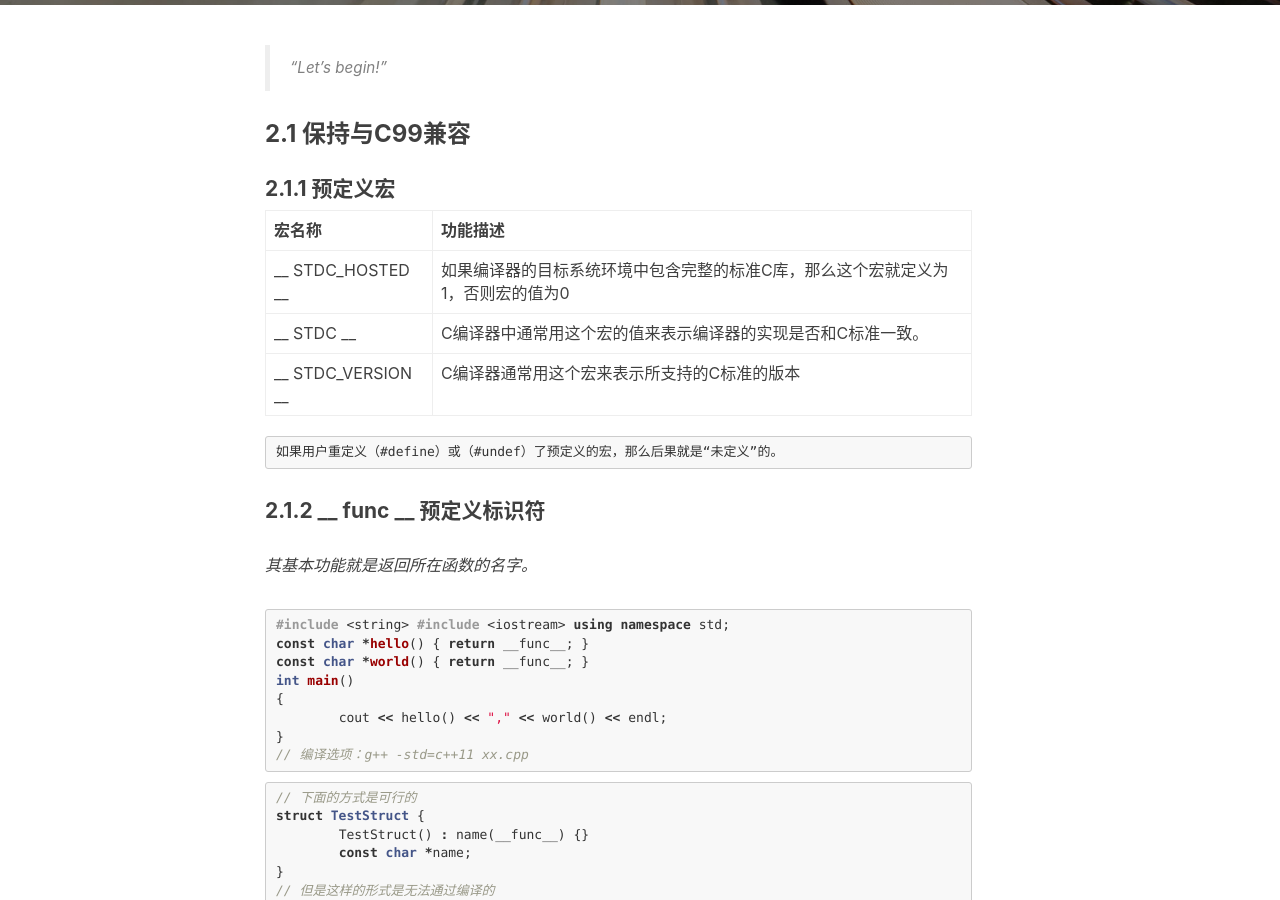
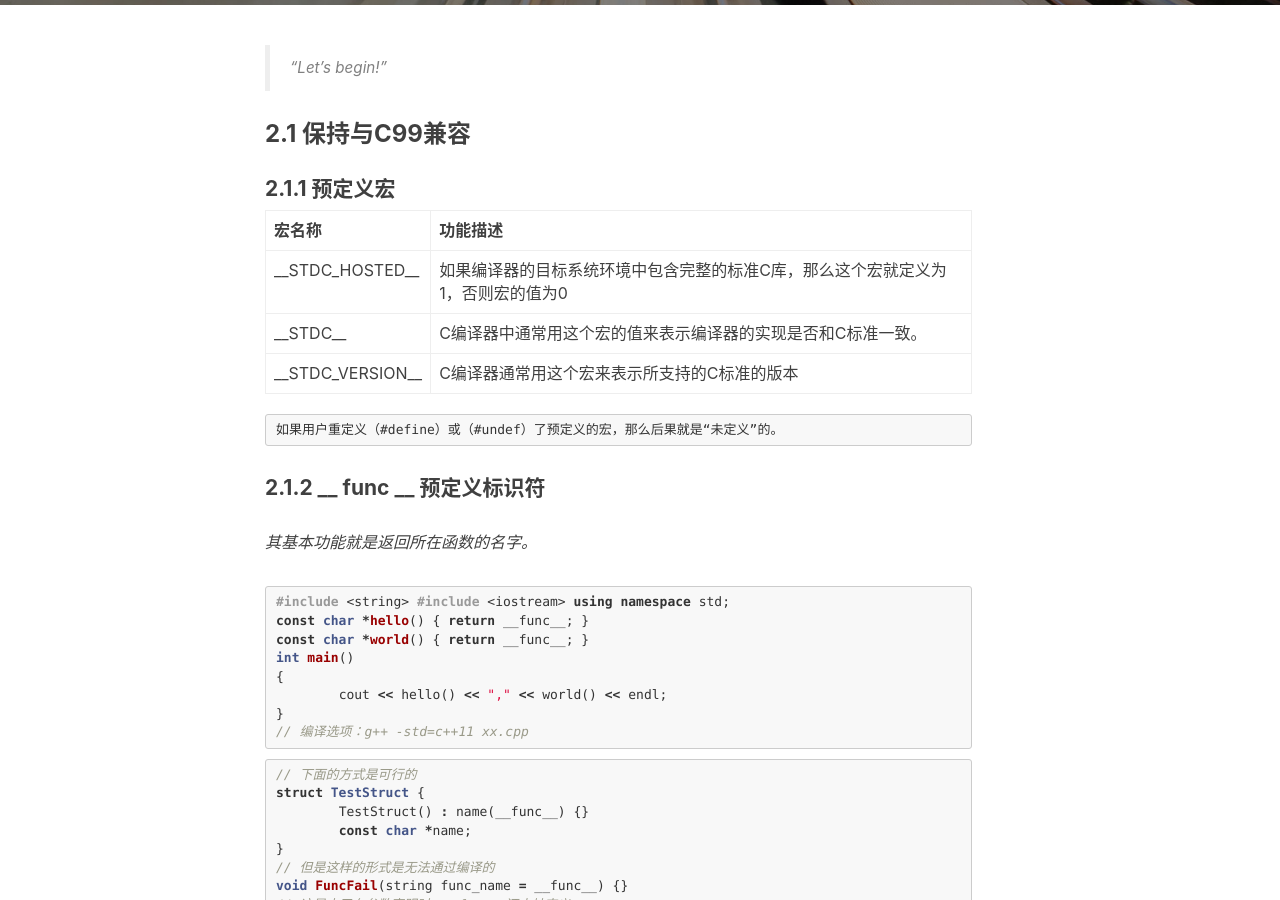
Before and after one commit to Lpc-win32/lpc-win32.github.io, a Jekyll site: the page built from _posts/2016-12-20-cpp11-02.markdown, in a window 1280 px wide and 900 px high, scrolled down 578 px. Built offline with Jekyll 4.4.1, drawn with Linux system fonts in a browser that asks for light colours; nearby versions of some CDN libraries; comment, search, counter and statistics services are not loaded.

```diff
--- a/_posts/2016-12-20-cpp11-02.markdown
+++ b/_posts/2016-12-20-cpp11-02.markdown
@@ -17,9 +17,9 @@ published: true
 
 宏名称 | 功能描述
 ---|---
-__ STDC_HOSTED __ | 如果编译器的目标系统环境中包含完整的标准C库，那么这个宏就定义为1，否则宏的值为0
-__ STDC __ | C编译器中通常用这个宏的值来表示编译器的实现是否和C标准一致。
-__ STDC_VERSION __ | C编译器通常用这个宏来表示所支持的C标准的版本
+\_\_STDC_HOSTED\_\_ | 如果编译器的目标系统环境中包含完整的标准C库，那么这个宏就定义为1，否则宏的值为0
+\_\_STDC\_\_ | C编译器中通常用这个宏的值来表示编译器的实现是否和C标准一致。
+\_\_STDC_VERSION\_\_ | C编译器通常用这个宏来表示所支持的C标准的版本
 
     如果用户重定义（#define）或（#undef）了预定义的宏，那么后果就是“未定义”的。
 
```
